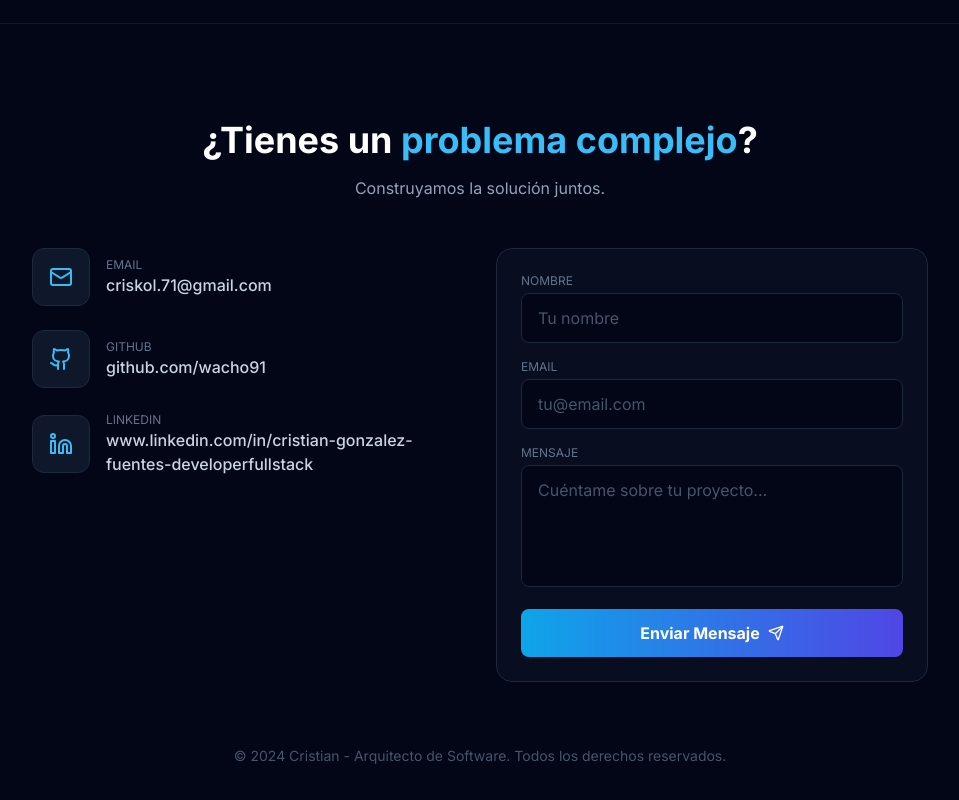
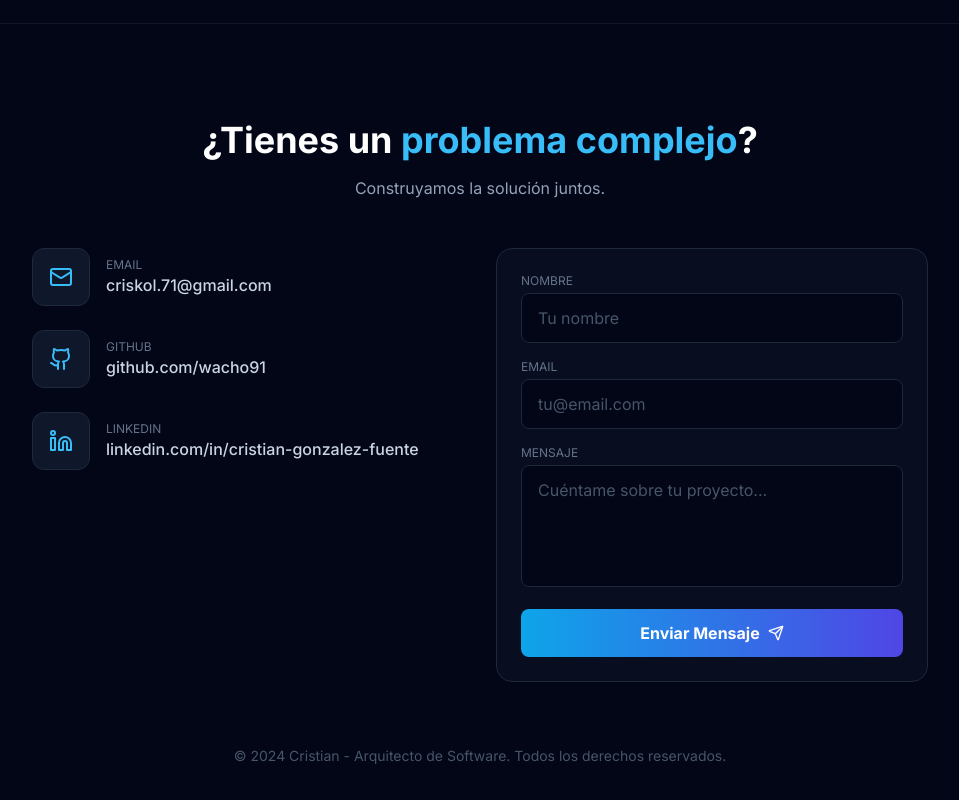
Before and after one commit to wacho91/Cristian-Portfolio, a React (Vite) app in the folder frontend/: page / in a window 1280 px wide. Shown: the part 3059-3859 px from the top of the page, without its empty margins (160-1119 px from the left). Built offline with nearby package versions, Linux system fonts and the light colour scheme.

Commit message:
Update File

```diff
--- a/frontend/src/components/Contact.tsx
+++ b/frontend/src/components/Contact.tsx
@@ -3,15 +3,14 @@ import { Mail, Github, Linkedin, Send } from "lucide-react";
 
 export const Contact = () => {
   const [form, setForm] = useState({ name: "", email: "", message: "" });
+  const [loading, setLoading] = useState(false);
   const [sent, setSent] = useState(false);
-
-    const [loading, setLoading] = useState(false);
 
   const handleSubmit = async (e: React.FormEvent) => {
     e.preventDefault();
     setLoading(true);
     try {
-      // Cambia esta URL por la de tu backend local o el de Render cuando lo subas
+      // URL directa a tu backend local
       const res = await fetch('http://localhost:8000/api/contact', {
         method: 'POST',
         headers: { 'Content-Type': 'application/json' },
@@ -54,7 +53,7 @@ export const Contact = () => {
               </div>
             </a>
 
-            <a href="https://github.com/wacho91" className="flex items-center gap-4 text-slate-300 hover:text-sky-400 transition-colors group">
+            <a href="https://github.com/wacho91" target="_blank" rel="noopener noreferrer" className="flex items-center gap-4 text-slate-300 hover:text-sky-400 transition-colors group">
               <div className="bg-slate-900 border border-slate-800 rounded-xl p-4 group-hover:border-sky-500/50 transition-colors">
                 <Github className="w-6 h-6 text-sky-400" />
               </div>
@@ -64,13 +63,13 @@ export const Contact = () => {
               </div>
             </a>
 
-            <a href="www.linkedin.com/in/cristian-gonzalez-fuentes-developerfullstack" className="flex items-center gap-4 text-slate-300 hover:text-sky-400 transition-colors group">
+            <a href="https://www.linkedin.com/in/cristian-gonzalez-fuente" target="_blank" rel="noopener noreferrer" className="flex items-center gap-4 text-slate-300 hover:text-sky-400 transition-colors group">
               <div className="bg-slate-900 border border-slate-800 rounded-xl p-4 group-hover:border-sky-500/50 transition-colors">
                 <Linkedin className="w-6 h-6 text-sky-400" />
               </div>
               <div>
                 <p className="text-xs text-slate-500 uppercase">LinkedIn</p>
-                <p className="font-medium">www.linkedin.com/in/cristian-gonzalez-fuentes-developerfullstack</p>
+                <p className="font-medium">linkedin.com/in/cristian-gonzalez-fuente</p>
               </div>
             </a>
           </div>
@@ -112,10 +111,11 @@ export const Contact = () => {
             </div>
             <button
               type="submit"
-              className="w-full bg-gradient-to-r from-sky-500 to-indigo-600 text-white font-bold py-3 rounded-lg hover:shadow-lg hover:shadow-sky-500/30 transition-all flex items-center justify-center gap-2"
+              disabled={loading}
+              className="w-full bg-gradient-to-r from-sky-500 to-indigo-600 text-white font-bold py-3 rounded-lg hover:shadow-lg hover:shadow-sky-500/30 transition-all flex items-center justify-center gap-2 disabled:opacity-50"
             >
-              {sent ? "¡Mensaje Enviado! ✅" : "Enviar Mensaje"}
-              {!sent && <Send className="w-4 h-4" />}
+              {loading ? "Enviando..." : sent ? "¡Mensaje Enviado! ✅" : "Enviar Mensaje"}
+              {!loading && !sent && <Send className="w-4 h-4" />}
             </button>
           </form>
         </div>
```
